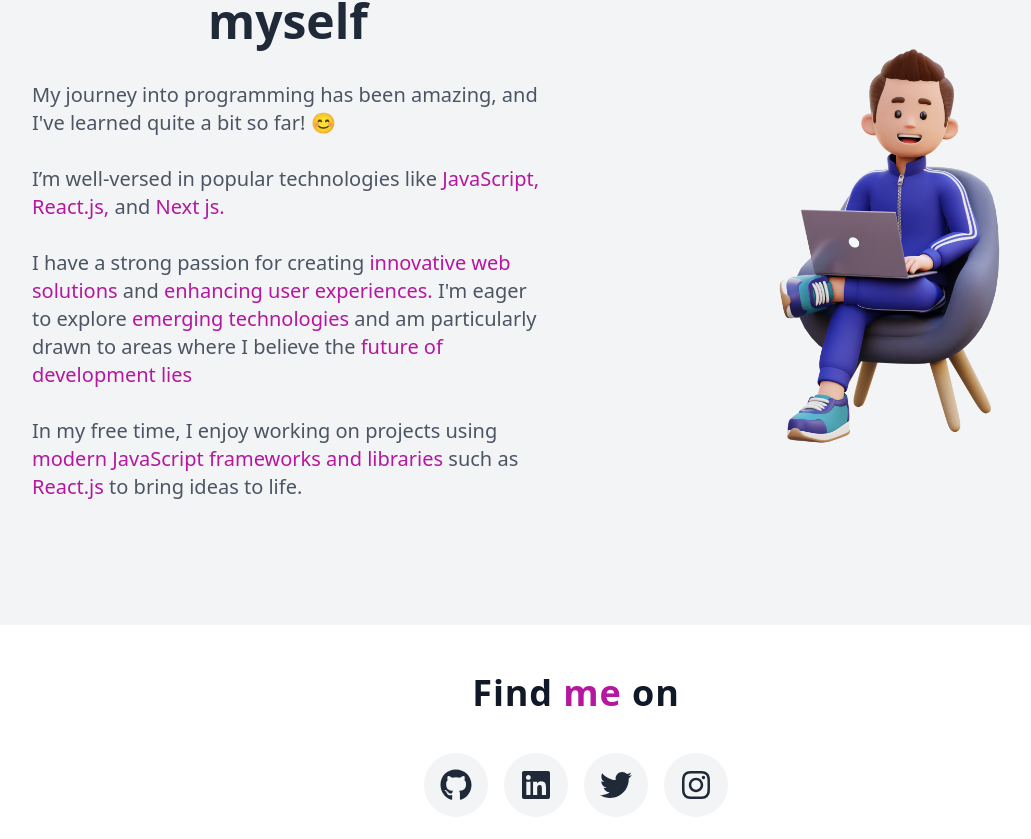
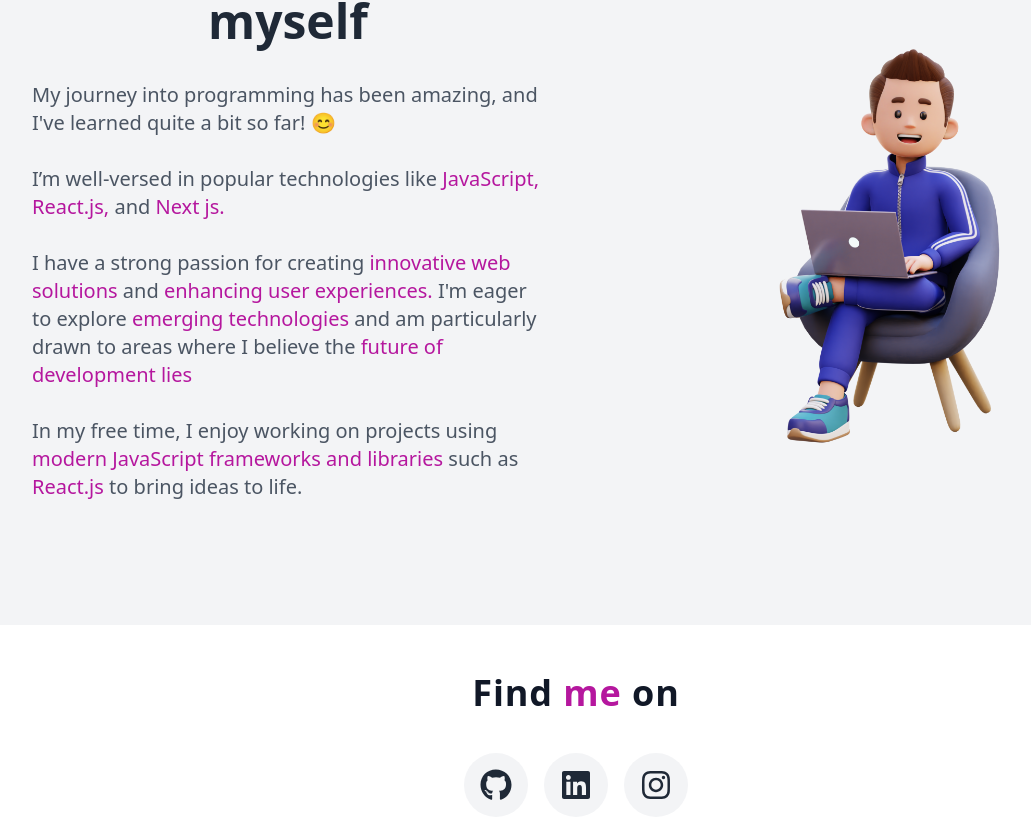
Before and after one commit to Asharkhan468/My-Personal-Portfolio-Nextjs, a Next.js app: page / in a window 1280 px wide. Shown: the part 1039-1878 px from the top of the page, without its empty margins (64-1095 px from the left). Built offline with nearby package versions, Linux system fonts and the light colour scheme.

Commit message:
home page done

```diff
--- a/app/page.tsx
+++ b/app/page.tsx
@@ -6,6 +6,7 @@
 import guyAvatar from '../public/avatar.webp'
 import { FontAwesomeIcon } from '@fortawesome/react-fontawesome';
 import { faGithub, faLinkedin, faTwitter, faInstagram } from '@fortawesome/free-brands-svg-icons';
+import Link from 'next/link';
 
 
 
@@ -75,8 +76,8 @@
       {/* Social Icons */}
       <div className="flex justify-center space-x-4">
       {/* GitHub */}
-      <a
-        href="https://github.com/yourusername"
+      <Link
+        href="https://github.com/Asharkhan468"
         target="_blank"
         rel="noopener noreferrer"
         className="group relative flex items-center justify-center w-16 h-16 rounded-full bg-gray-100 hover:bg-gray-200 transition duration-300 ease-in-out"
@@ -86,11 +87,11 @@
           className="w-8 h-8 text-gray-800 transition-all duration-300 ease-in-out"
         />
         <span className="absolute inset-0 border-2 border-transparent rounded-full transition-all duration-300 ease-in-out group-hover:border-gray-800"></span>
-      </a>
+      </Link>
 
       {/* LinkedIn */}
-      <a
-        href="https://linkedin.com/in/yourusername"
+      <Link
+        href="https://www.linkedin.com/in/ashar-khan-b250a92a9/"
         target="_blank"
         rel="noopener noreferrer"
         className="group relative flex items-center justify-center w-16 h-16 rounded-full bg-gray-100 hover:bg-gray-200 transition duration-300 ease-in-out"
@@ -100,25 +101,12 @@
           className="w-8 h-8 text-gray-800 transition-all duration-300 ease-in-out group-hover:text-blue-600"
         />
         <span className="absolute inset-0 border-2 border-transparent rounded-full transition-all duration-300 ease-in-out group-hover:border-blue-600"></span>
-      </a>
+      </Link>
 
-      {/* Twitter */}
-      <a
-        href="https://twitter.com/yourusername"
-        target="_blank"
-        rel="noopener noreferrer"
-        className="group relative flex items-center justify-center w-16 h-16 rounded-full bg-gray-100 hover:bg-gray-200 transition duration-300 ease-in-out"
-      >
-        <FontAwesomeIcon
-          icon={faTwitter}
-          className="w-8 h-8 text-gray-800 transition-all duration-300 ease-in-out group-hover:text-blue-500"
-        />
-        <span className="absolute inset-0 border-2 border-transparent rounded-full transition-all duration-300 ease-in-out group-hover:border-blue-400"></span>
-      </a>
 
       {/* Instagram */}
-      <a
-        href="https://instagram.com/yourusername"
+      <Link
+        href="https://www.instagram.com/developer_ashar_123/?next=https%3A%2F%2Fwww.instagram.com%2Faccounts%2Fedit%2F%3F__coig_login%3D1"
         target="_blank"
         rel="noopener noreferrer"
         className="group relative flex items-center justify-center w-16 h-16 rounded-full bg-gray-100 hover:bg-gray-200 transition duration-300 ease-in-out"
@@ -128,7 +116,7 @@
           className="w-8 h-8 text-gray-800 transition-all duration-300 ease-in-out group-hover:text-pink-500"
         />
         <span className="absolute inset-0 border-2 border-transparent rounded-full transition-all duration-300 ease-in-out group-hover:border-pink-500"></span>
-      </a>
+      </Link>
     </div>
     </div>
 </>
--- a/components/Navbar.tsx
+++ b/components/Navbar.tsx
@@ -13,7 +13,7 @@
 const Navbar:React.FC = () => {
 
   return (
-    <nav className="bg-transparent sticky border-1 top-0 backdrop-blur">
+    <nav className="bg-transparent sticky border-1 top-0 backdrop-blur z-10">
       <div className="container mx-auto px-4 ">
         <div className="flex justify-between items-center py-4">
           <div className="text-[#082240] text-2xl font-bold">Ashar</div>
```
